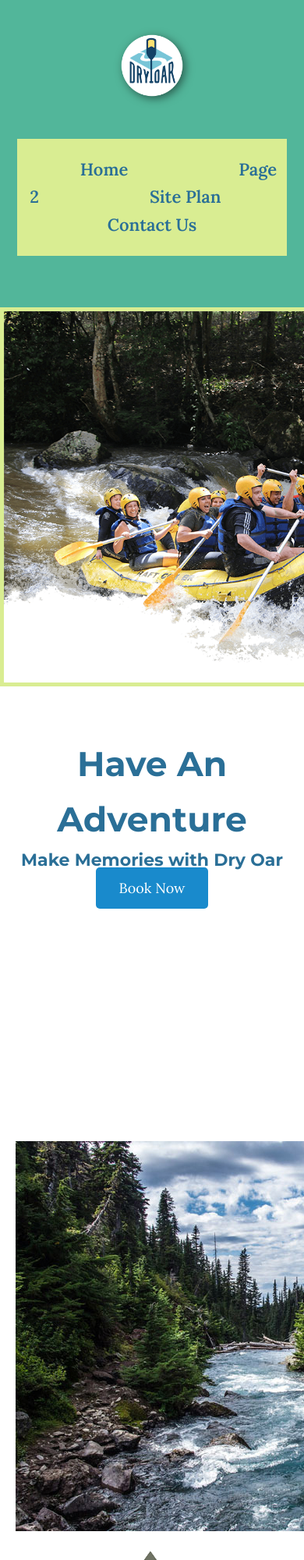
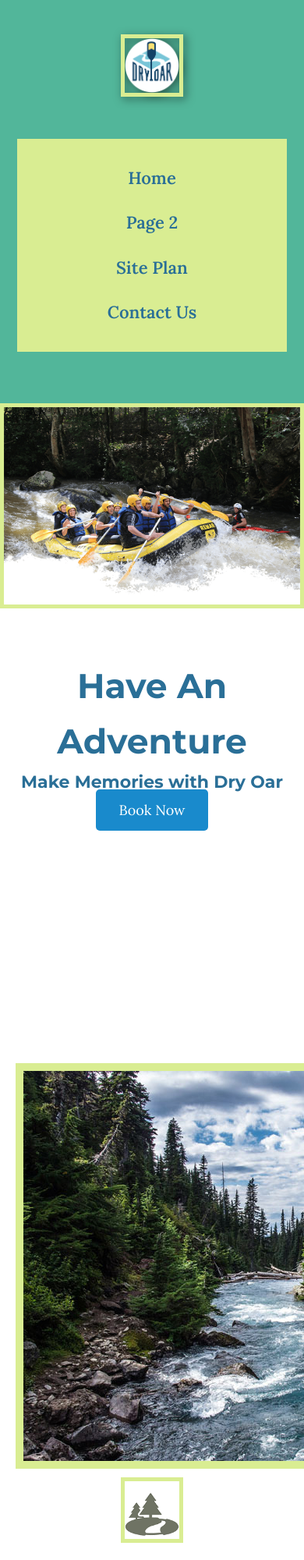
Before and after one commit to htwilson242/HaydenWilsonWDD130, a plain HTML site: page index.html in a window 390 px wide. Shown: the top 2000 px of the page at 78% size. Drawn offline with Linux system fonts and the light colour scheme.

Commit message:
border fix

```diff
--- a/styles/site-plan-rafting.css
+++ b/styles/site-plan-rafting.css
@@ -139,8 +139,11 @@ nav a:hover {
 }
 
 #hero-img {
-    width: 725px;
-    border: 5px solid var(--accent1-color); /* Added border */
+    width: 100%;
+}
+
+img {
+    border: 5px solid var(--accent1-color); /* Added border to all images */
 }
 
 .icon {
@@ -242,3 +245,26 @@ footer .social img {
     border: 1px solid var(--primary-color);
     border-radius: 5px;
 }
+
+.card-img {
+    border: 10px solid var(--accent1-color);
+}
+
+main section img {
+    box-sizing: border-box;
+}
+
+@media (max-width: 800px) {
+    nav a {
+        margin: 0 auto;
+        display: block;
+        padding: 0.5em 0;
+    }
+    .sitemap-grid {
+        grid-template-columns: 1fr;
+        max-width: 100%;
+    }
+    .wireframe {
+        max-width: 100%;
+    }
+}
```
